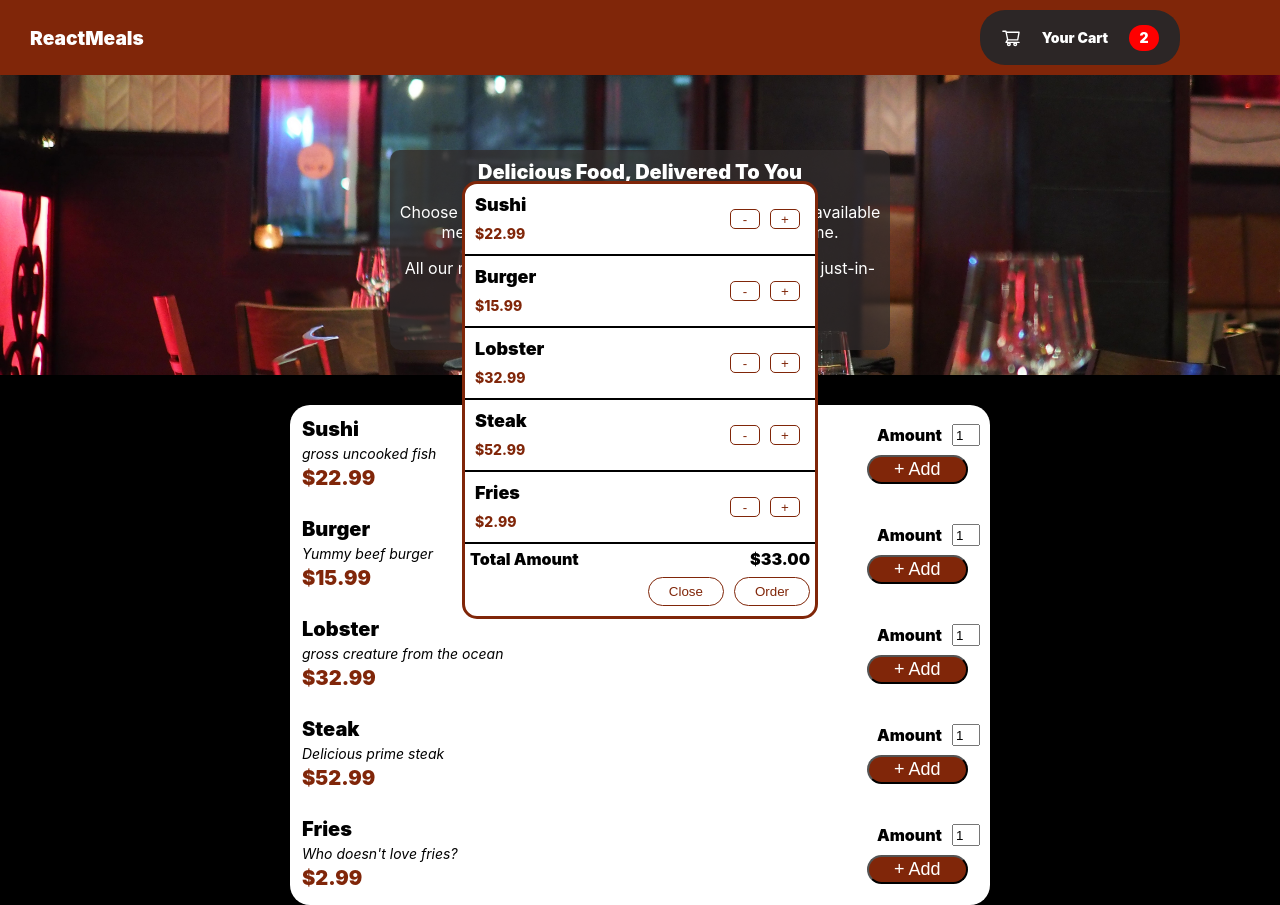
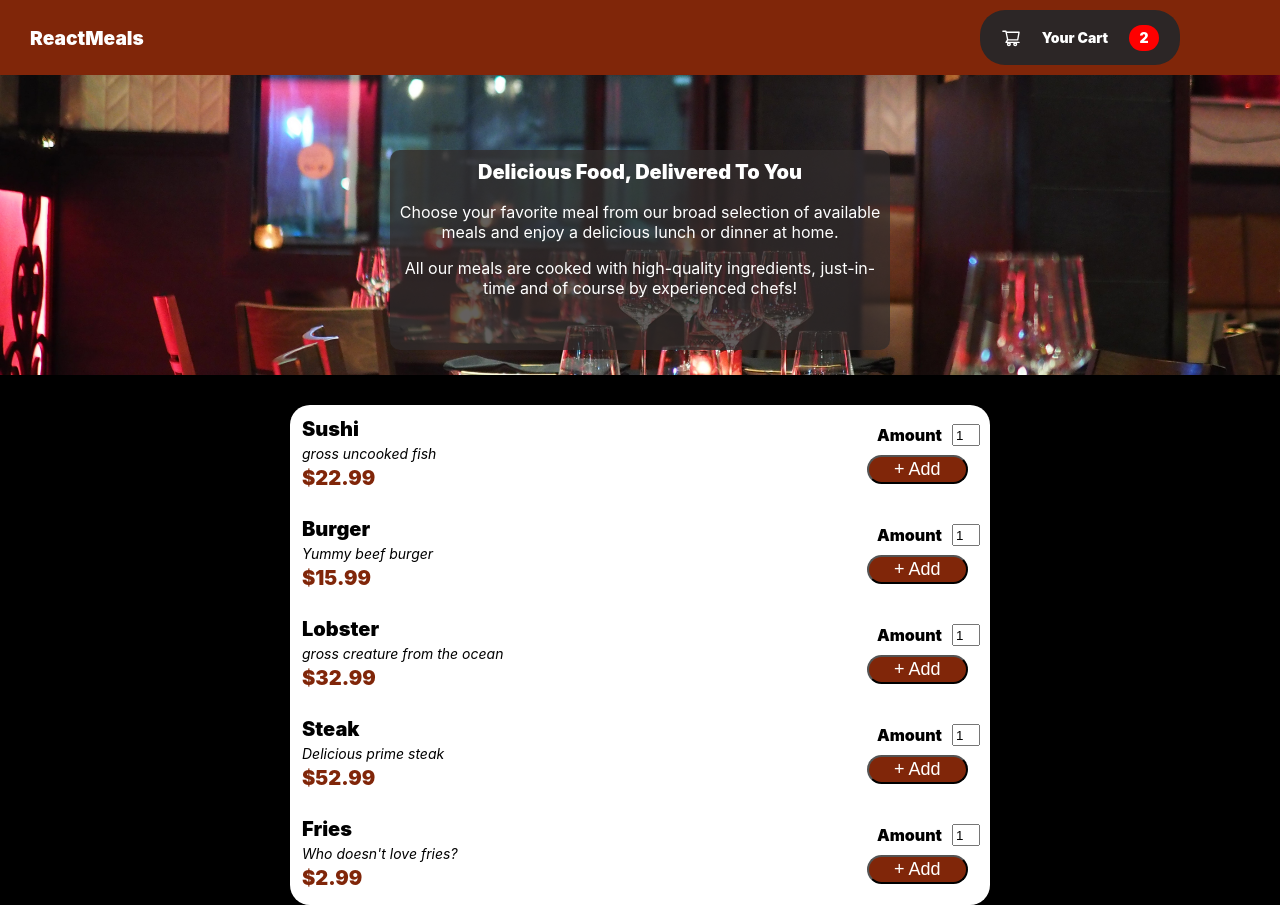
Before and after one commit to garrettkrohn/foodOrderingApplication, a React (Create React App) app: page / in a window 1280 px wide. Built offline with nearby package versions, Linux system fonts and the light colour scheme.

Commit message:
finished up the modal

```diff
--- a/src/App.js
+++ b/src/App.js
@@ -6,12 +6,16 @@ import { useState } from "react";
 import Cart from "./Cart/Cart";
 
 function App() {
-  const [viewCart, setViewCart] = useState(true);
+  const [viewCart, setViewCart] = useState(false);
+
+  const toggleCartView = () => {
+    setViewCart(() => !viewCart);
+  };
 
   return (
     <>
-      {viewCart === true ? <Cart /> : ""}
-      <Navbar />
+      {viewCart === true ? <Cart toggle={toggleCartView} /> : ""}
+      <Navbar toggle={toggleCartView} />
       <Home />
       <Menu />
     </>
--- a/src/Cart/Cart.css
+++ b/src/Cart/Cart.css
@@ -1,3 +1,11 @@
+.background {
+  background-color: rgba(0, 0, 0, 0.7);
+  width: 100vw;
+  height: 100vh;
+  position: fixed;
+  z-index: 100;
+}
+
 .cart-container {
   position: absolute;
   background-color: white;
@@ -8,9 +16,6 @@
   z-index: 1000;
   border: 3px solid #802609;
   border-radius: 15px;
-}
-
-.cart-total-container {
 }
 
 .cart-total-container-top {
--- a/src/Cart/Cart.js
+++ b/src/Cart/Cart.js
@@ -2,7 +2,7 @@ import React from "react";
 import "./Cart.css";
 import CartItem from "./CartItem";
 
-const Cart = () => {
+const Cart = (props) => {
   const menuItems = [
     {
       name: "Sushi",
@@ -32,6 +32,8 @@ const Cart = () => {
   ];
 
   return (
+    <>
+      <div className="background"></div>
       <div className="cart-container">
         {menuItems.map((item) => (
           <CartItem item={item} />
@@ -42,11 +44,12 @@ const Cart = () => {
             <div>$33.00</div>
           </div>
           <div className="cart-total-container-bottom">
-          <button>Close</button>
+            <button onClick={props.toggle}>Close</button>
             <button>Order</button>
           </div>
         </div>
       </div>
+    </>
   );
 };
 
--- a/src/Cart/CartItem.css
+++ b/src/Cart/CartItem.css
@@ -6,16 +6,23 @@
 }
 
 .cart-item-name {
-  padding: 10px;
+  padding: 10px 0 0 10px;
   font-size: 18px;
   font-weight: 900;
 }
 
 .cart-item-price {
-  padding-left: 10px;
+  padding: 0 10px;
   color: #802609;
   font-weight: 800;
   font-size: 14px;
+}
+
+.cart-item-quantity {
+  border: gray 1px solid;
+  padding: 5px;
+  height: 10px;
+  font-size: 12px;
 }
 
 .cart-item-container-right {
@@ -38,3 +45,8 @@
   color: white;
   background-color: #802609;
 }
+
+.cart-item-container-left-bottom {
+  display: flex;
+  align-items: center;
+}
--- a/src/Cart/CartItem.js
+++ b/src/Cart/CartItem.js
@@ -5,8 +5,13 @@ const CartItem = (props) => {
   return (
     <div className="cart-item-container">
       <div className="cart-item-container-left">
-        <div className="cart-item-name">{props.item.name}</div>
-        <div className="cart-item-price">{props.item.price}</div>
+        <div className="cart-item-container-left-top">
+          <div className="cart-item-name">{props.item.name}</div>
+        </div>
+        <div className="cart-item-container-left-bottom">
+          <div className="cart-item-price">{props.item.price}</div>
+          <div className="cart-item-quantity">x2</div>
+        </div>
       </div>
       <div className="cart-item-container-right">
         <button>-</button>
--- a/src/Home/Home.css
+++ b/src/Home/Home.css
@@ -4,6 +4,7 @@
   display: flex;
   justify-content: center;
   margin-bottom: 30px;
+  z-index: 900;
 }
 
 .image {
--- a/src/Navbar/CartWidget.js
+++ b/src/Navbar/CartWidget.js
@@ -2,9 +2,9 @@ import React from "react";
 import "./Cart.css";
 import { AiOutlineShoppingCart } from "react-icons/ai";
 
-const Cart = () => {
+const Cart = (props) => {
   return (
-    <div className="cart-widget-container">
+    <div className="cart-widget-container" onClick={props.toggle}>
       <AiOutlineShoppingCart className="cart-icon" />
       <div className="label">Your Cart</div>
       <div className="cart-quantity">2</div>
--- a/src/Navbar/Navbar.js
+++ b/src/Navbar/Navbar.js
@@ -2,11 +2,11 @@ import React from "react";
 import CartWidget from "./CartWidget";
 import "./Navbar.css";
 
-const Navbar = () => {
+const Navbar = (props) => {
   return (
     <div className="navbar">
       <div className="title">ReactMeals</div>
-      <CartWidget className="cart" />
+      <CartWidget toggle={props.toggle} className="cart" />
     </div>
   );
 };
```
Also changed, not shown: public/index.html (+1 -22 lines). Lines whose indentation alone changed are shown as unchanged.
